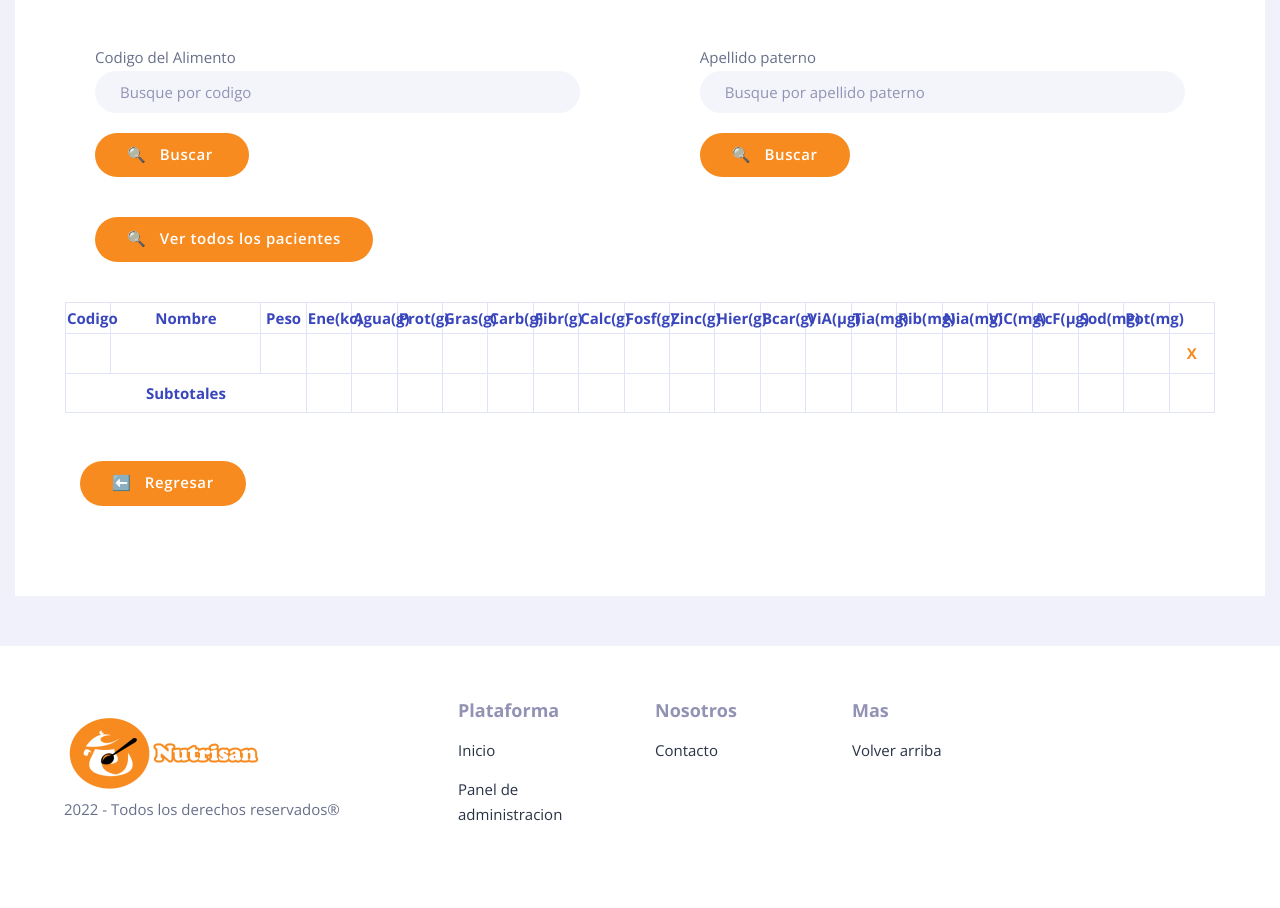
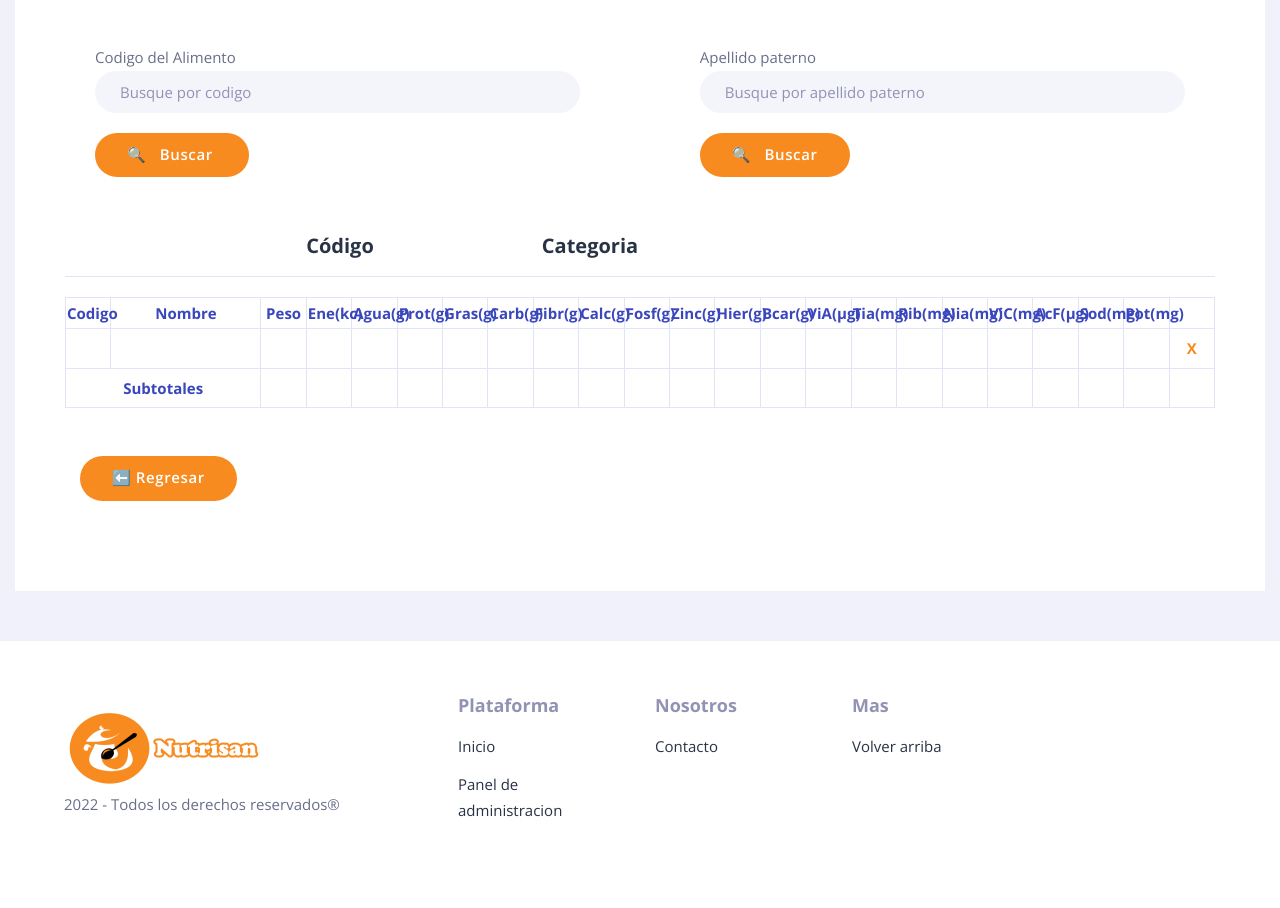
Before and after one commit to BryanAlexis19/ProyectoNutrisan, a Django app: page /calcNutri in a window 1280 px wide. Shown: the part 345-1253 px from the top of the page. After the commit the page ends 1162 px from the top, so only its background shows below. Run offline with Django 4.2, Linux system fonts and the light colour scheme; some libraries are stand-ins or nearby versions; some web fonts are replaced.

Commit message:
entrega final video

```diff
--- a/NutriProject/nutriApp/templates/actualizarDiagnostico.html
+++ b/NutriProject/nutriApp/templates/actualizarDiagnostico.html
@@ -180,7 +180,9 @@
                                 <button type="button" value="📝 &nbsp; Exportar PDF" class="btn-style cf-sm-6 cf-lg-3 col-sm-6 col-md-3">📝 &nbsp; Exportar PDF</button>
 
 
-                                <button type="button" value="⬅️ &nbsp; Regresar" class="btn-style cf-sm-6 cf-lg-3 col-sm-6 col-md-3">⬅️ &nbsp; Regresar</button>
+                                <p class="auth-submit cf-sm-6 cf-md-6 cf-lg-6 col-xs-6 col-sm-6 col-md-6 col-lg-6 sectgl-item">
+                                    <button type="button" class="btn-style"><a href="{% url 'nutriApp:index' %}">⬅️</a>&nbsp;Regresar</button>
+                                </p>
 
                         </div>
                         </form>
--- a/NutriProject/nutriApp/templates/calcNutri.html
+++ b/NutriProject/nutriApp/templates/calcNutri.html
@@ -63,23 +63,64 @@
                     <input type="submit" value="🔍 &nbsp; Buscar" />
                   </p>
                 </form>
-
-                <form
-                  method="post"
-                  action=""
-                  class="container-fluid row auth-col"
-                >
-                  {% csrf_token %}
-                  <p>
-                    <input
-                      type="submit"
-                      value="🔍 &nbsp; Ver todos los pacientes"
-                    />
-                  </p>
-                </form>
               </div>
 
-              <!-- TABLA DE PACIENTES -->
+              <!-- TABLA DE ALIMENTOS -->
+              <div class="wccm-compare-table">
+                <div class="wccm-thead">
+                    <div class="wccm-tr">
+                        <div class="wccm-th"></div>
+                        <div class="wccm-table-wrapper">
+                            <table class="wccm-table">
+                                <tr>
+                                    <td class="wccm-td">
+                                        <div>
+                                            <a href="#"></a>
+                                        </div>
+                                        <div class="price">Código</div>
+                                    </td>
+                                    <td class="wccm-td">
+                                        <div>
+                                            <a href="#"></a>
+                                        </div>
+                                        <div class="price">Categoria</div>
+                                    </td>
+                                    <td class="wccm-td">
+                                        <div>
+                                            <a href="#"></a>
+                                        </div>
+                                        <div class="price"></div>
+                                    </td>
+                                    <td class="wccm-td">
+                                        <div>
+                                            <a href="#"></a>
+                                        </div>
+                                        <div class="price"></div>
+                                    </td>
+                                <tr>
+                            </table>
+                        </div>
+                    </div>
+                </div>
+                <div class="wccm-tbody">
+                    {% for ali in alimentos %}
+                    <div class="wccm-tr">
+                        <div class="wccm-th bold-text blue-color">{{ ali.nombre_alimento }}</div>
+                        <div class="wccm-table-wrapper">
+                            <table class="wccm-table">
+                                    <tr>
+                                        <td class="wccm-td"><p>{{ ali.codigo_alimento }}</p></td>
+                                        <td class="wccm-td"><p>{{ ali.categoria_alimento }}</p></td>
+                                        <td class="wccm-td"><p><a href="{% url 'nutriApp:agregarAlimentoListaCod' ali.codigo_alimento %}">Ver Alimento</a></p></td>
+                                    </tr>
+                            </table>
+                        </div>
+                    </div>
+                    {% endfor %}
+                </div>
+            </div>
+
+              <!-- TABLA DE CALC NUTRI -->
               <div class="wccm-compare-table">
                 <form>
                     <table class="table"
@@ -141,9 +182,10 @@
                         </tbody>
                         <tfoot>
                           <tr>
-                            <td colspan="3" class="centrar-text">
+                            <td colspan="2" class="centrar-text">
                               <label for="" class="bold-text blue-color centrar-text">Subtotales</label>
                             </td>
+                            <td></td>
                             <td></td>
                             <td></td>
                             <td></td>
@@ -171,11 +213,9 @@
               </div>
 
               <!-- BOTON REGRESAR -->
-              <p
-                class="auth-submit cf-sm-6 cf-md-6 cf-lg-6 col-xs-6 col-sm-6 col-md-6 col-lg-6 sectgl-item"
-              >
-                <input type="submit" value="⬅️ &nbsp; Regresar" />
-              </p>
+              <p class="auth-submit cf-sm-6 cf-md-6 cf-lg-6 col-xs-6 col-sm-6 col-md-6 col-lg-6 sectgl-item">
+                <button type="button" class="btn-style"><a href="{% url 'nutriApp:index' %}">⬅️</a>&nbsp;Regresar</button>
+            </p>
             </div>
           </div>
         </article>
--- a/NutriProject/nutriApp/templates/layout.html
+++ b/NutriProject/nutriApp/templates/layout.html
@@ -105,7 +105,10 @@
                             <a href="{% url 'nutriApp:registrarPaciente' %}">Registrar nuevo Paciente</a>
                         </li>
                         <li>
-                            <a href="{% url 'nutriApp:registrarAlimento' %}">Registrar Alimento</a>
+                            <a href="{% url 'nutriApp:verTodoPacientes' %}">Ver Pacientes</a>
+                        </li>
+                        <li>
+                            <a href="{% url 'nutriApp:verTodoAlimentos' %}">Ver Alimentos</a>
                         </li>
                     </ul>
                 </li>
@@ -127,7 +130,7 @@
                     <a href="#">Registro Nutricional</a>
                     <ul class="sub-menu">
                         <li>
-                            <a href="{% url 'nutriApp:registrarDiagnostico' %}">Realizar nuevo Diagnóstico</a>
+                            <a href="{% url 'nutriApp:registrarDiagnostico' %}">Ver y crear Diagnósticos</a>
                         </li>
                     </ul>
                 </li>
@@ -135,13 +138,7 @@
                     <a href="#">Busquedas</a>
                     <ul class="sub-menu">
                         <li>
-                            <a href="{% url 'nutriApp:verDiagnosticos' %}">Ver Diagnosticos</a>
-                        </li>
-                        <li>
                             <a href="{% url 'nutriApp:verTodoPacientes' %}">Ver Pacientes</a>
-                        </li>
-                        <li>
-                            <a href="{% url 'nutriApp:verTodoAlimentos' %}">Ver Alimentos</a>
                         </li>
                     </ul>
                 </li>
--- a/NutriProject/nutriApp/templates/registrarDiagnostico.html
+++ b/NutriProject/nutriApp/templates/registrarDiagnostico.html
@@ -177,8 +177,9 @@
                                 <button type="button" value="📝 &nbsp; Exportar PDF" class="btn-style cf-sm-6 cf-lg-3 col-sm-6 col-md-3">📝 &nbsp; Exportar PDF</button>
 
 
-                                <button type="button" value="⬅️ &nbsp; Regresar" class="btn-style cf-sm-6 cf-lg-3 col-sm-6 col-md-3">⬅️ &nbsp; Regresar</button>
-
+                                <p class="">
+                                    <button type="button" class="btn-style cf-sm-6 cf-lg-3 col-sm-6 col-md-3"><a href="{% url 'nutriApp:index' %}">⬅️</a>&nbsp;Regresar</button>
+                                </p>
                         </div>
                         </form>
 
--- a/NutriProject/nutriApp/templates/verDiagnosticos.html
+++ b/NutriProject/nutriApp/templates/verDiagnosticos.html
@@ -128,7 +128,7 @@
 
                         <!-- BOTON REGRESAR -->
                         <p class="auth-submit cf-sm-6 cf-md-6 cf-lg-6 col-xs-6 col-sm-6 col-md-6 col-lg-6 sectgl-item">
-                            <input type="submit" value="⬅️ &nbsp; Regresar">
+                            <button type="button" class="btn-style"><a href="{% url 'nutriApp:index' %}">⬅️</a>&nbsp;Regresar</button>
                         </p>
                     </div>
                 </div>
--- a/NutriProject/nutriApp/templates/verPacientes.html
+++ b/NutriProject/nutriApp/templates/verPacientes.html
@@ -114,7 +114,7 @@
 
                         <!-- BOTON REGRESAR -->
                         <p class="auth-submit cf-sm-6 cf-md-6 cf-lg-6 col-xs-6 col-sm-6 col-md-6 col-lg-6 sectgl-item">
-                            <input type="submit" value="⬅️ &nbsp; Regresar">
+                            <button type="button" class="btn-style"><a href="{% url 'nutriApp:index' %}">⬅️</a>&nbsp;Regresar</button>
                         </p>
                     </div>
                 </div>
--- a/NutriProject/nutriApp/views.py
+++ b/NutriProject/nutriApp/views.py
@@ -449,8 +449,10 @@ def buscarNombreAlim(request):
     try:
         if request and request.method == 'POST':
             if 'nombre_alimento' in request.POST and request.POST['nombre_alimento'] != '':
-                objAlimento = Alimento.objects.get(nombre_alimento = request.POST['nombre_alimento'])
-                lstAlimento.append(objAlimento)
+                nomb_ali = str(request.POST['nombre_alimento'])
+                objAlimento = Alimento.objects.filter(Q(nombre_alimento__icontains=nomb_ali))
+                for ali in objAlimento:
+                    lstAlimento.append(ali)
                 context = {
                     'alimentos': lstAlimento
                 }
@@ -467,7 +469,109 @@ def buscarNombreAlim(request):
         return render(request, 'verAlimentos.html', context)
     return render(request, 'verAlimentos.html')
 
+#-----------------------------------------------------------------------------------
+#---------------------------------VISTAS DE LA CALCULADORA--------------------------
+#-----------------------------------------------------------------------------------
+
+lstCalcNutri = []
+subtotales = [0,0,0,0,0,0,0,0,0,0,0,0,0,0,0,0,0,0,0,0]
+
+def calcNutri(request):
+    context = {
+        'lstAlimentoCalc': lstCalcNutri,
+    }
+    return render(request, 'calcNutri.html',context )
+
+def buscarCodigoAlimCalc(request):
+    lstAlimento = []
+    try:
+        if request and request.method == 'POST':
+            if 'codigo_alimento' in request.POST and request.POST['codigo_alimento'] != '':
+                objAlimento = Alimento.objects.get(codigo_alimento = request.POST['codigo_alimento'])
+                lstAlimento.append(objAlimento)
+                context = {
+                    'aliBuscado': lstAlimento
+                }
+                return render(request, 'calcNutri.html', context)
+            else:
+                context = {
+                    'error': (f"Alimento {request.POST['codigo_alimento']} no registrado")
+                }
+                return render(request, 'calcNutri.html', context)
+    except Exception as e:
+        context = {
+            'error': 'Alimento buscado no registrado : ' + str(e)
+        }
+        return render(request, 'calcNutri.html.html', context)
+    return render(request, 'calcNutri.html.html')
+
+def buscarNombreAlimCalc(request):
+    lstAlimento = []
+    try:
+        if request and request.method == 'POST':
+            if 'nombre_alimento' in request.POST and request.POST['nombre_alimento'] != '':
+                nomb_ali = str(request.POST['nombre_alimento'])
+                objAlimento = Alimento.objects.filter(Q(nombre_alimento__icontains=nomb_ali))
+                for ali in objAlimento:
+                    lstAlimento.append(ali)
+                context = {
+                    'aliBuscado': lstAlimento
+                }
+                return render(request, 'calcNutri.html', context)
+            else:
+                context = {
+                    'error': 'Alimento buscado no registrado'
+                }
+                return render(request, 'calcNutri.html', context)
+    except Exception as e:
+        context = {
+            'error': 'Alimento buscado no registrado : ' + str(e)
+        }
+        return render(request, 'calcNutri.html', context)
+    return render(request, 'calcNutri.html')
+
+def agregarAlimentoListaCod(request, cod_ali):
+    if request.user.id is not None:
+        try:
+            objAlimento = Alimento.objects.get(codigo_alimento=cod_ali)
+            lstCalcNutri.append(objAlimento)
+
+        except Exception as e:
+            pass
+
+    else:
+        context = {
+            'error' : 'Usuario no logeado',
+        }
+        return render(request, 'login.html', context)
+
+def calcSubTotales(request, objalim, peso):
+    subtotales[0]: peso=+subtotales[0]
+    subtotales[1]: objalim.energ=+subtotales[1]
+    subtotales[2]: objalim.agua=+subtotales[2]
+    subtotales[3]: objalim.prot_t=+subtotales[3]
+    subtotales[4]: objalim.grasa_t=+subtotales[4]
+    subtotales[5]: objalim.carboh=+subtotales[5]
+    subtotales[6]: objalim.fib=+subtotales[6]
+    subtotales[7]: objalim.calc=+subtotales[7]
+    subtotales[8]: objalim.fosf=+subtotales[8]
+    subtotales[9]: objalim.zinc=+subtotales[9]
+    subtotales[10]: objalim.hier=+subtotales[10]
+    subtotales[11]: objalim.b_carot=+subtotales[11]
+    subtotales[12]: objalim.vit_a=+subtotales[12]
+    subtotales[13]: objalim.tiam=+subtotales[13]
+    subtotales[14]: objalim.ribo=+subtotales[14]
+    subtotales[15]: objalim.niac=+subtotales[15]
+    subtotales[16]: objalim.vit_c=+subtotales[16]
+    subtotales[17]: objalim.acid_fol=+subtotales[17]
+    subtotales[18]: objalim.sodio=+subtotales[18]
+    subtotales[19]: objalim.potas=+subtotales[19]
+
+
+
+#-----------------------------------------------------------------------------------
 #--------------------------VISTAS DEL DIAGNOSTICO----------------------------------
+#-----------------------------------------------------------------------------------
 def registrarDiagnostico(request):
     lstDiagnosticos = []
     #Si el metodo post viene de la vista verDiagnosticos
@@ -729,10 +833,3 @@ def cargarDiagnostico(request, idDiagnostico):
             'error': 'Usuario no logeado'
         }
         return render(request, 'loginUsuario.html', context)
-#---------------------VISTAS DE LA CALCULADORA---------------------
-
-def calcNutri(request):
-    #lstAlimentos = []
-    #if request and request.method=="POST":
-
-    return render(request, 'calcNutri.html')
```
